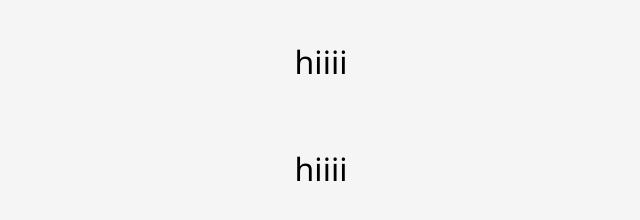
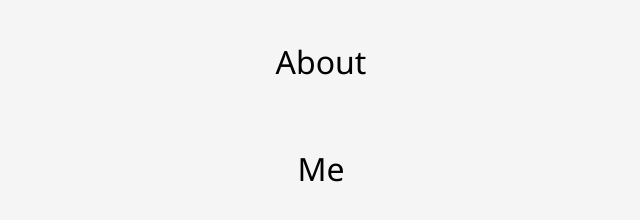
Before and after one commit to allinaxprof/axprof.github.io, a plain HTML site: page aboutme.html in a window 1280 px wide. Shown: the full height of the page, 334-974 px from the left. Drawn offline with Linux system fonts and the light colour scheme.

Commit message:
Update aboutme.html

```diff
--- a/aboutme.html
+++ b/aboutme.html
@@ -14,7 +14,7 @@
             <div class = "front">
                 <div class="inner">
                     <p>
-                        hiiii
+                        About
                     </p>
                 </div>
             </div>
@@ -26,7 +26,7 @@
             <div class = "front">
                 <div class="inner">
                     <p>
-                        hiiii
+                        Me
                     </p>
                 </div>
             </div>
```
